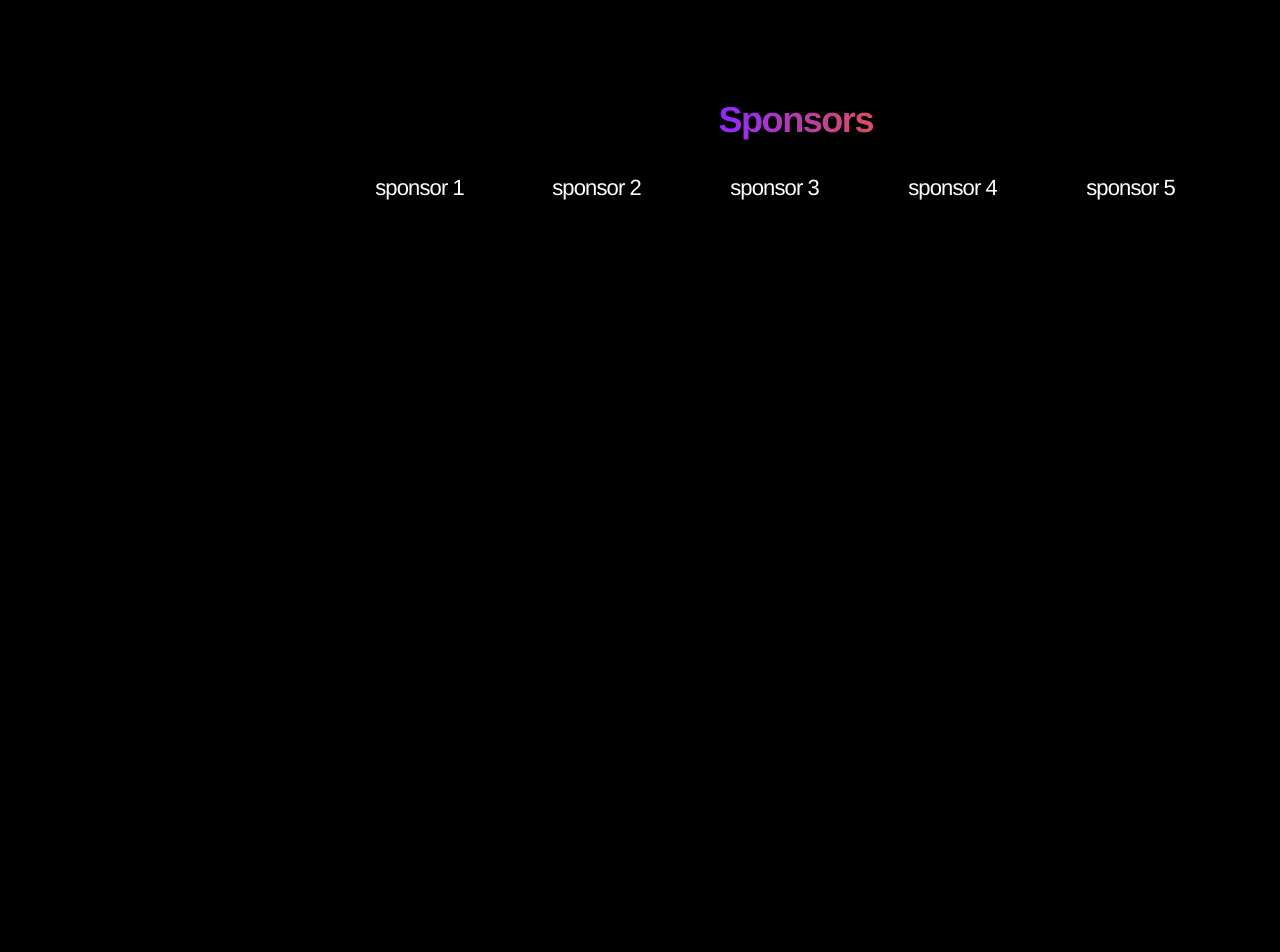
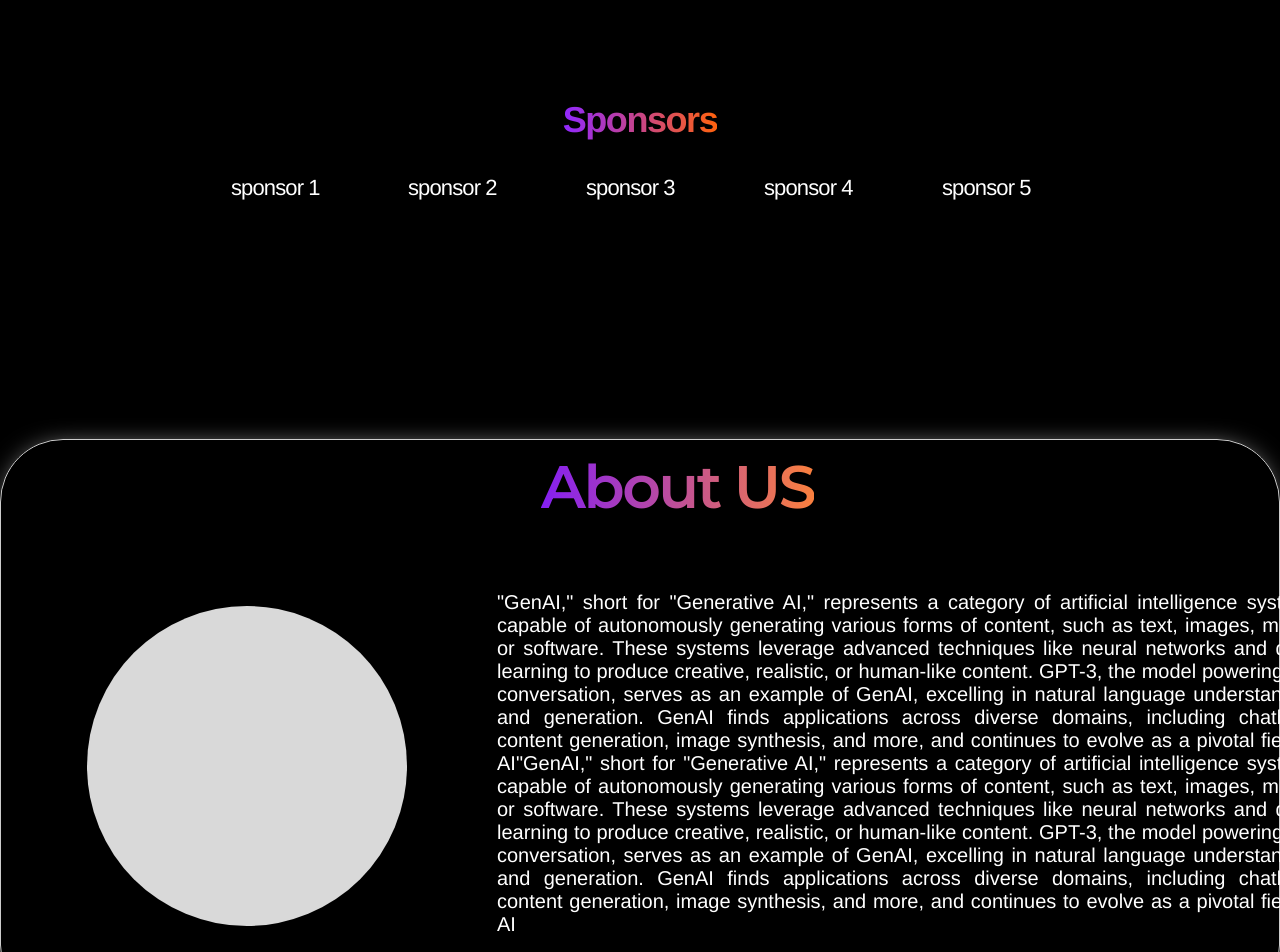
Before and after one commit to GenAiHack23/GenAIHack-Website, a React (Vite) app: page / in a window 1280 px wide. Shown: the part 500-1452 px from the top of the page. Before the commit the page ends 890 px from the top, so only its background shows below. Built offline with nearby package versions, Linux system fonts and the light colour scheme.

Commit message:
about us , and alignment changes

```diff
--- a/src/App.jsx
+++ b/src/App.jsx
@@ -1,12 +1,14 @@
 import { Outlet } from "react-router-dom";
 import Navbar from "./views/navbar";
 import Home from "./views/Home";
+import Aboutus from "./views/about_us";
 
 export default function App() {
   return (
     <div>
       <Navbar />
       <Home />
+      <Aboutus />
     </div>
   );
 }
--- a/src/views/Home.jsx
+++ b/src/views/Home.jsx
@@ -19,7 +19,8 @@ const Home = () => {
                             <div className="text-wrapper-4">sponsor 5</div>
                         </div>
                     </div>
-                    <div className="title">Sponsors</div>
+                    <div className="heading1">
+                    <div className="title">Sponsors</div></div>
                 </div>
             </div>
         </div>
--- /dev/null
+++ b/src/views/about-us.css
@@ -0,0 +1,76 @@
+.frame {
+    height: 752px;
+    width: 100%;
+    display: flex;
+    justify-content: center;
+}
+
+
+.frame .group2 {
+    height: 652px;
+    /* left: 47px; */
+    position: relative;
+    top: 50px;
+    width: 100%;
+    display: flex;
+    justify-content: center;
+}
+
+.frame .overlap-group2 {
+    background-color: #00000033;
+    border: 1px solid;
+    border-color: #cccccc;
+    border-radius: 63px;
+    box-shadow: 0px 0px 29px -13px #ffffff;
+    height: 569px;
+
+    position: relative;
+    top: -1px;
+    width: 1349px;
+    transition: box-shadow 0.3s ease;
+}
+.frame .overlap-group2:hover {
+    box-shadow: 0px 0px 30px -5px #fd6e00;
+}
+
+.frame .genai-short-for {
+    color: #ffffff;
+    font-family: "Manrope-Thin", Helvetica;
+    font-size: 20px;
+    font-weight: 400;
+    left: 496px;
+    letter-spacing: 0;
+    line-height: normal;
+    position: absolute;
+    text-align: justify;
+    top: 151px;
+    width: 823px;
+}
+
+.frame .ellipse {
+    background-color: #d9d9d9;
+    border-radius: 160px;
+    height: 320px;
+    left: 86px;
+    position: absolute;
+    top: 166px;
+    width: 320px;
+}
+
+.frame .heading2 {
+    -webkit-background-clip: text !important;
+    -webkit-text-fill-color: transparent;
+    background: linear-gradient(90deg, rgb(133, 31, 242) 0%, rgb(250, 128, 62) 100%);
+    background-clip: text;
+    color: transparent;
+    font-family: 'Montserrat', sans-serif;
+    font-size: 60px;
+    font-weight: 800;
+    left: 540px;
+    letter-spacing: -2.48px;
+    line-height: 75px;
+    position: absolute;
+    /* text-fill-color: transparent; */
+    top: 9px;
+    /* width: 275px; */
+}
--- /dev/null
+++ b/src/views/about_us.jsx
@@ -0,0 +1,31 @@
+
+import "./about-us.css";
+
+
+export default function Aboutus() {
+    return (
+        <div className="frame">
+            <div className="group2">
+                <div className="overlap-group2">
+                    <p className="genai-short-for">
+                        &#34;GenAI,&#34; short for &#34;Generative AI,&#34; represents a category of artificial intelligence systems
+                        capable of autonomously generating various forms of content, such as text, images, music, or software. These
+                        systems leverage advanced techniques like neural networks and deep learning to produce creative, realistic,
+                        or human-like content. GPT-3, the model powering this conversation, serves as an example of GenAI, excelling
+                        in natural language understanding and generation. GenAI finds applications across diverse domains, including
+                        chatbots, content generation, image synthesis, and more, and continues to evolve as a pivotal field in
+                        AI&#34;GenAI,&#34; short for &#34;Generative AI,&#34; represents a category of artificial intelligence
+                        systems capable of autonomously generating various forms of content, such as text, images, music, or
+                        software. These systems leverage advanced techniques like neural networks and deep learning to produce
+                        creative, realistic, or human-like content. GPT-3, the model powering this conversation, serves as an
+                        example of GenAI, excelling in natural language understanding and generation. GenAI finds applications
+                        across diverse domains, including chatbots, content generation, image synthesis, and more, and continues to
+                        evolve as a pivotal field in AI
+                    </p>
+                    <div className="ellipse" />
+                    <div className="heading2">About US</div>
+                </div>
+            </div>
+        </div>
+    );
+};
--- a/src/views/home.css
+++ b/src/views/home.css
@@ -1,21 +1,24 @@
 .home {
     height: 100vh;
     position: relative;
-    width: 100vw;
+    width: 100%;
+    display: flex;
     justify-content: center;
 }
 
 .home .overlap {
     height: 193px;
-    left: 297px;
+    width: 100%;
     position: absolute;
     top: 229px;
+    display: flex;
+    justify-content: center
 }
 .home .heading {
     -webkit-background-clip: text !important;
     -webkit-text-fill-color: transparent;
     margin: auto;
-    width: 50%;
+    width: auto;
     background: linear-gradient(90deg, rgb(126, 26, 232) 0%, rgb(251, 102, 21) 97.4%);
     background-clip: text;
     color: transparent;
@@ -23,37 +26,40 @@
     font-weight: 600; /* 600 is usually the semi-bold font-weight for Montserrat */
     font-size: 60px;
     height: 154px;
-    left: 17%;
+    /* left: 17%; */
     letter-spacing: -2.48px;
     line-height: 75px;
     position: absolute;
     text-align: center;
     top: -10vh;
-    width: 680px;
+
 }
 
 
 .home .img {
     height: 75px;
-    left: 7%;
+    /* left: 7%; */
     position: relative;
-    top: -1vh;
+    /* top: -1vh; */
     width: 818px;
 }
 
 .home .frame {
     height: 172px;
-    left: 32px;
+    /* left: 32px; */
     position: relative;
     top: 60%;
-    width: 1373px;
+    width: 100%;
 
 }
 
 .home .overlap-group {
     height: 160px;
+    width: 100%;
     position: relative;
     top: 12px;
+    display: flex;
+    justify-content: center;
 }
 
 .home .group-wrapper {
@@ -61,15 +67,21 @@
     left: 0;
     position: absolute;
     top: 51px;
-    width: 1373px;
+    width: 100%;
+    display: flex;
+    justify-content: center;
 }
 
 .home .group {
     height: 75px;
-    left: 25%;
+    /* left: 25%; */
+    /* display: flex; */
+    /* justify-content: center; */
     position: relative;
     top: 17px;
     width: 818px;
+    flex-wrap: nowrap;
+    flex-direction: row;
 }
 
 .home .text-wrapper {
@@ -146,12 +158,17 @@
     top: 0;
     white-space: nowrap;
 }
+.home .heading1{
+    display: flex;
+    justify-content: center;
+}
 
 .home .title {
-    -webkit-background-clip: text !important;
+    webkit-background-clip: text !important;
     -webkit-text-fill-color: transparent;
     background: linear-gradient(90deg, rgb(144, 40, 255) 0%, rgb(255, 98, 14) 100%);
     background-clip: text;
+    width: fit-content;
     color: transparent;
     font-family: "Manrope-SemiBold", Helvetica;
     font-size: 36px;
@@ -160,10 +177,13 @@
     left: 50%;
     letter-spacing: -1.44px;
     line-height: 75px;
-    position: absolute;
+    /* position: absolute; */
     text-align: left;
-
+    display: flex;
+    justify-content: center;
     top: 0;
     white-space: nowrap;
-    width: 234px;
+    flex-direction: row;
+    flex-wrap: nowrap;
+
 }
```
